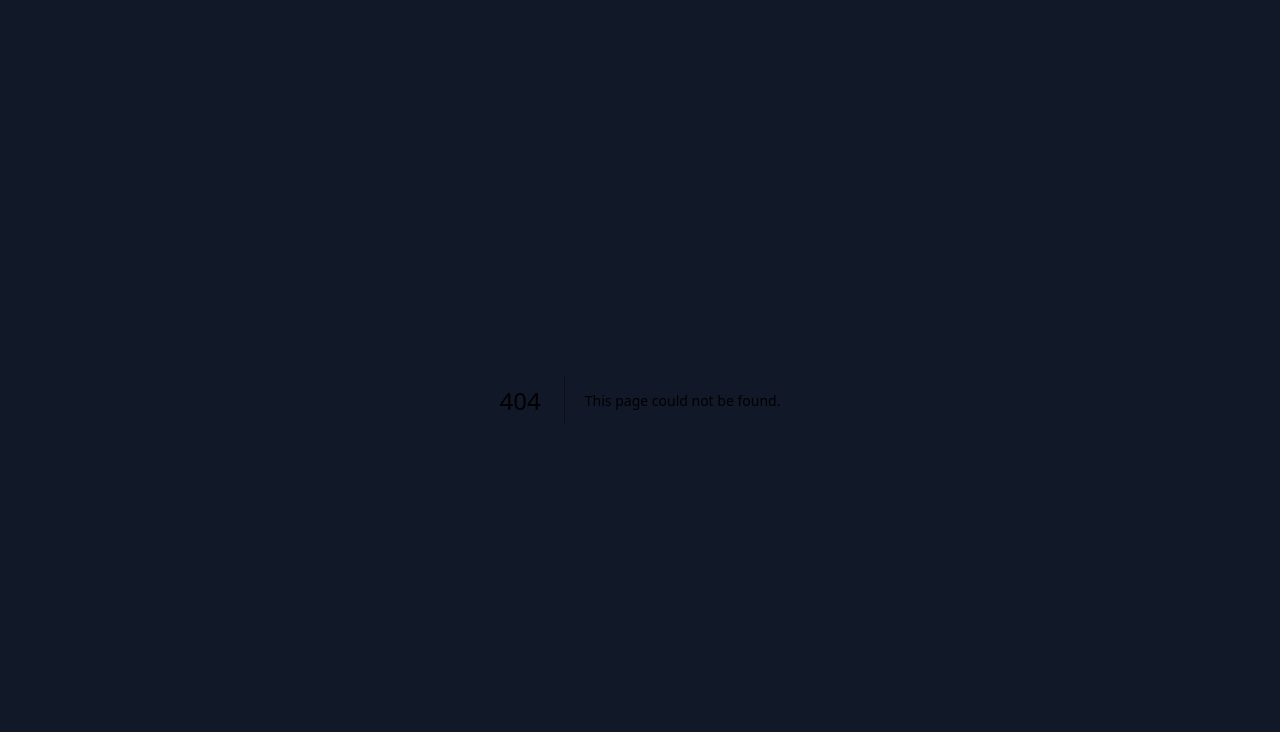
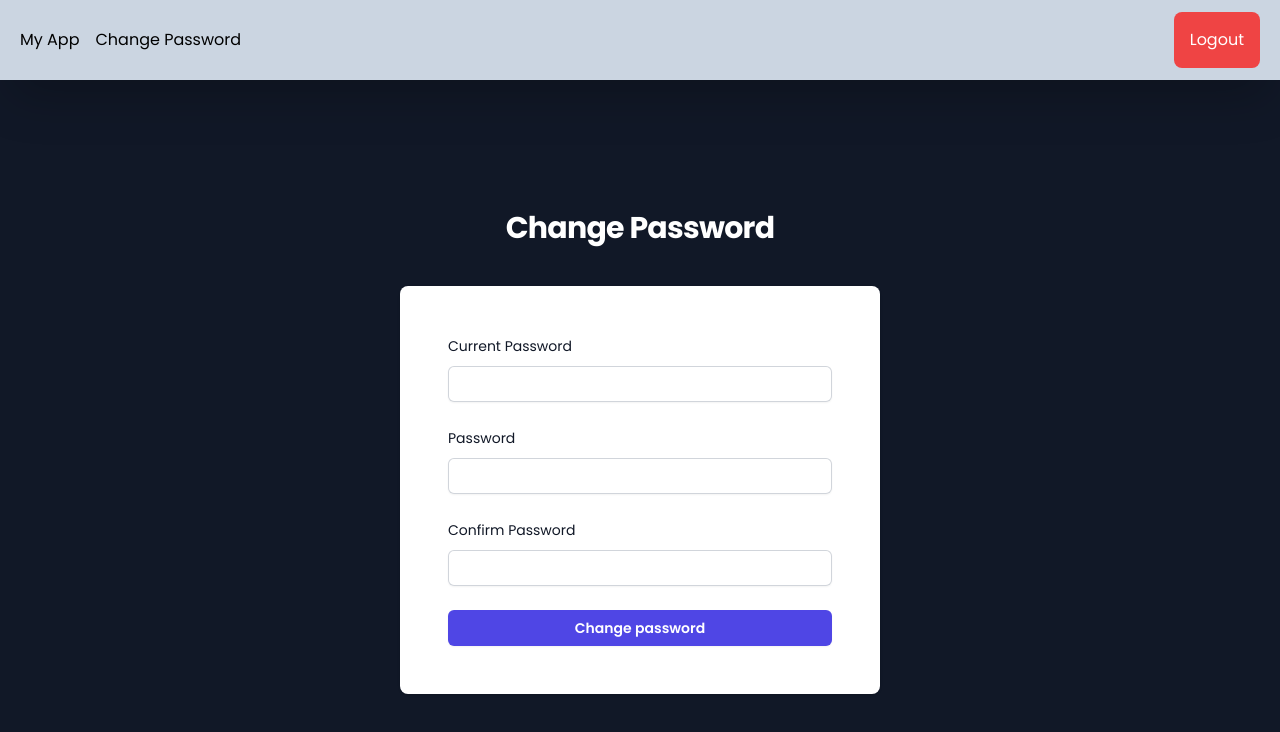
Before and after one commit to imran-farooq7/next-auth-v5, a Next.js app: page /changepassword in a window 1280 px wide. Before the commit this address had no page. Shown: the top 732 px of the page. Built offline with nearby package versions, Linux system fonts and the light colour scheme; no server answers; sample sign-in values are in the browser's storage.

Commit message:
change password page completed

```diff
--- /dev/null
+++ b/app/(authUser)/changepassword/page.tsx
@@ -0,0 +1,120 @@
+"use client";
+
+import { useState } from "react";
+import { useForm } from "react-hook-form";
+interface FormValues {
+	currentPassword: string;
+	password: string;
+	confirmPassword: string;
+}
+
+const ChangePasswordPage = () => {
+	const [loading, setLoading] = useState(false);
+	const {
+		register,
+		handleSubmit,
+		watch,
+		formState: { errors },
+	} = useForm({
+		defaultValues: {
+			currentPassword: "",
+			password: "",
+			confirmPassword: "",
+		},
+	});
+	const handleFormSubmit = () => {};
+	return (
+		<div className="flex min-h-full flex-1 flex-col justify-center py-12 sm:px-6 lg:px-8">
+			<div className="sm:mx-auto sm:w-full sm:max-w-md">
+				<h2 className="mt-6 text-center text-3xl font-bold leading-9 tracking-tight text-white">
+					Change Password
+				</h2>
+			</div>
+
+			<div className="mt-10 sm:mx-auto sm:w-full sm:max-w-[480px]">
+				<div className="bg-white px-6 py-12 shadow sm:rounded-lg sm:px-12">
+					<form className="space-y-6" onSubmit={handleSubmit(handleFormSubmit)}>
+						<div>
+							<label
+								htmlFor="currentPassword"
+								className="block text-sm font-medium leading-6 text-gray-900"
+							>
+								Current Password
+							</label>
+							<div className="mt-2">
+								<input
+									id="currentPassword"
+									type="password"
+									{...register("currentPassword", { required: true })}
+									autoComplete="email"
+									required
+									className="block pl-4 w-full rounded-md border-0 py-1.5 text-gray-900 shadow-sm ring-1 ring-inset ring-gray-300 placeholder:text-gray-400 focus:ring-2 focus:ring-inset focus:ring-indigo-600 sm:text-sm sm:leading-6"
+								/>
+							</div>
+						</div>
+
+						<div>
+							<label
+								htmlFor="password"
+								className="block text-sm font-medium leading-6 text-gray-900"
+							>
+								Password
+							</label>
+							<div className="mt-2">
+								<input
+									id="password"
+									type="password"
+									autoComplete="current-password"
+									{...register("password", { required: true })}
+									required
+									className="block pl-4 w-full rounded-md border-0 py-1.5 text-gray-900 shadow-sm ring-1 ring-inset ring-gray-300 placeholder:text-gray-400 focus:ring-2 focus:ring-inset focus:ring-indigo-600 sm:text-sm sm:leading-6"
+								/>
+							</div>
+						</div>
+						<div>
+							<label
+								htmlFor="confirmPassword"
+								className="block text-sm font-medium leading-6 text-gray-900"
+							>
+								Confirm Password
+							</label>
+							<div className="mt-2">
+								<input
+									id="confirmPassword"
+									type="password"
+									{...register("confirmPassword", {
+										required: true,
+										validate: (val: string) => {
+											if (watch("password") !== val)
+												return "Password does not match";
+										},
+									})}
+									autoComplete="current-password"
+									required
+									className="block pl-4 w-full rounded-md border-0 py-1.5 text-gray-900 shadow-sm ring-1 ring-inset ring-gray-300 placeholder:text-gray-400 focus:ring-2 focus:ring-inset focus:ring-indigo-600 sm:text-sm sm:leading-6"
+								/>
+								{errors.confirmPassword?.message && (
+									<p className="text-red-600">
+										{errors.confirmPassword.message}
+									</p>
+								)}
+							</div>
+						</div>
+
+						<div>
+							<button
+								type="submit"
+								disabled={loading}
+								className="flex w-full justify-center rounded-md bg-indigo-600 px-3 py-1.5 text-sm font-semibold leading-6 text-white shadow-sm hover:bg-indigo-500 focus-visible:outline focus-visible:outline-2 focus-visible:outline-offset-2 focus-visible:outline-indigo-600 disabled:cursor-wait"
+							>
+								Change password
+							</button>
+						</div>
+					</form>
+				</div>
+			</div>
+		</div>
+	);
+};
+
+export default ChangePasswordPage;
```
